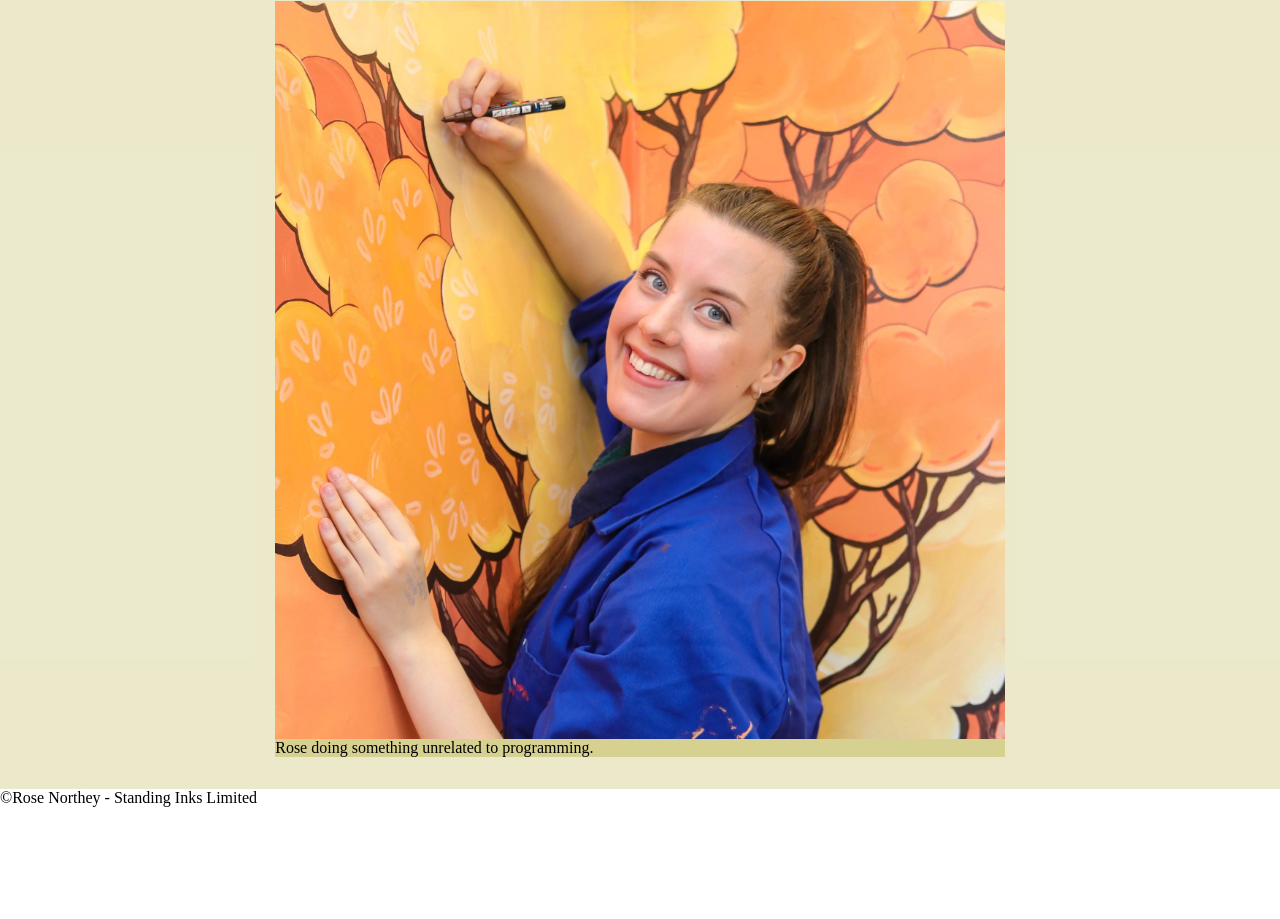
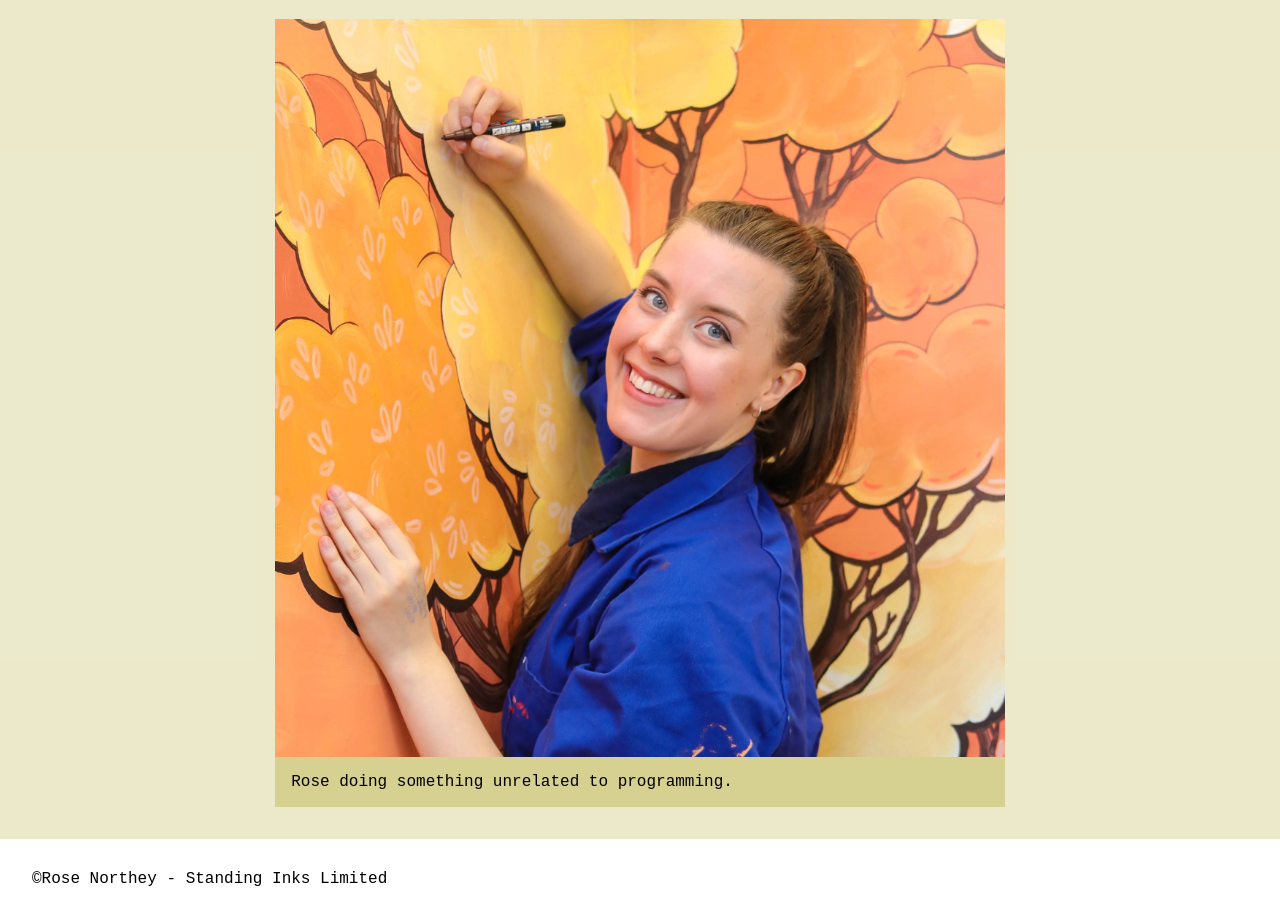
Before and after one commit to Rose-Northey/Rose-Northey.github.io, a plain HTML site: page blog/index.html in a window 1280 px wide. Shown: the part 866-1785 px from the top of the page. Before the commit the page ends 1673 px from the top, so only its background shows below. Drawn offline with Linux system fonts and the light colour scheme; a web font is replaced by a local one.

Commit message:
format footer

```diff
--- a/blog/styles/index.css
+++ b/blog/styles/index.css
@@ -2,7 +2,7 @@
   box-sizing: border-box;
   margin: 0;
   padding: 0;
-  /* font-family: Arima, monospace;
+  font-family: Arima, monospace;
   font-weight: light; */
 }
 a{
@@ -218,3 +218,25 @@ button a{
 .photo-frame img{
   width:100%;
 }
+
+.gallery p{
+  padding: 1rem;
+}
+
+
+
+
+
+
+/* ----------- Footer ------------- */
+
+footer{
+  padding: 2rem;
+  height:5rem;
+  display: flex;
+  align-items: center;
+}
+
+p{
+  /* background-color: #bb7026; */
+}
```
